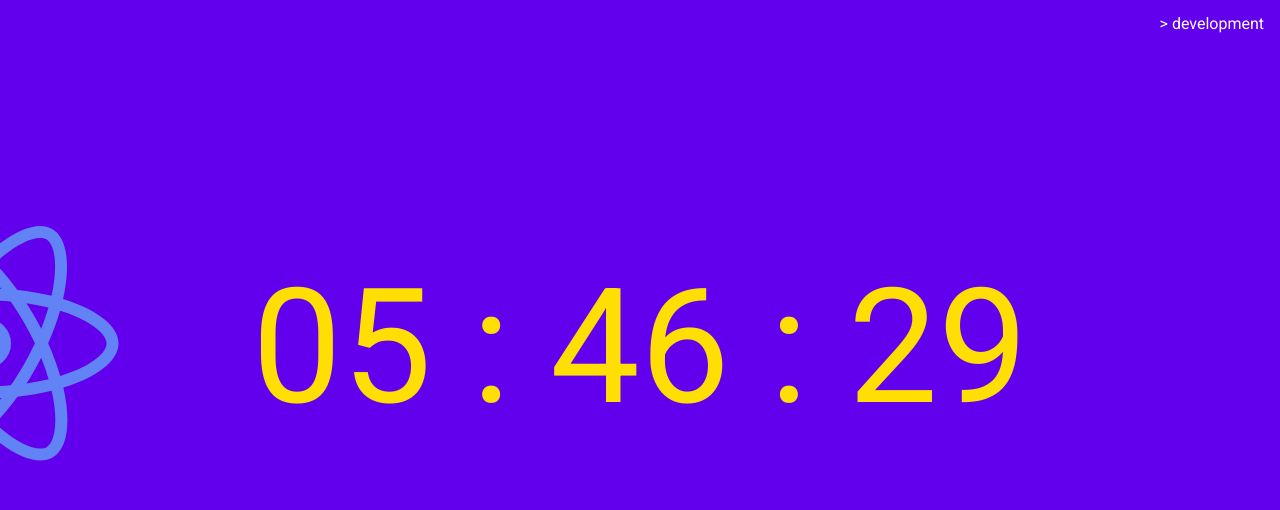
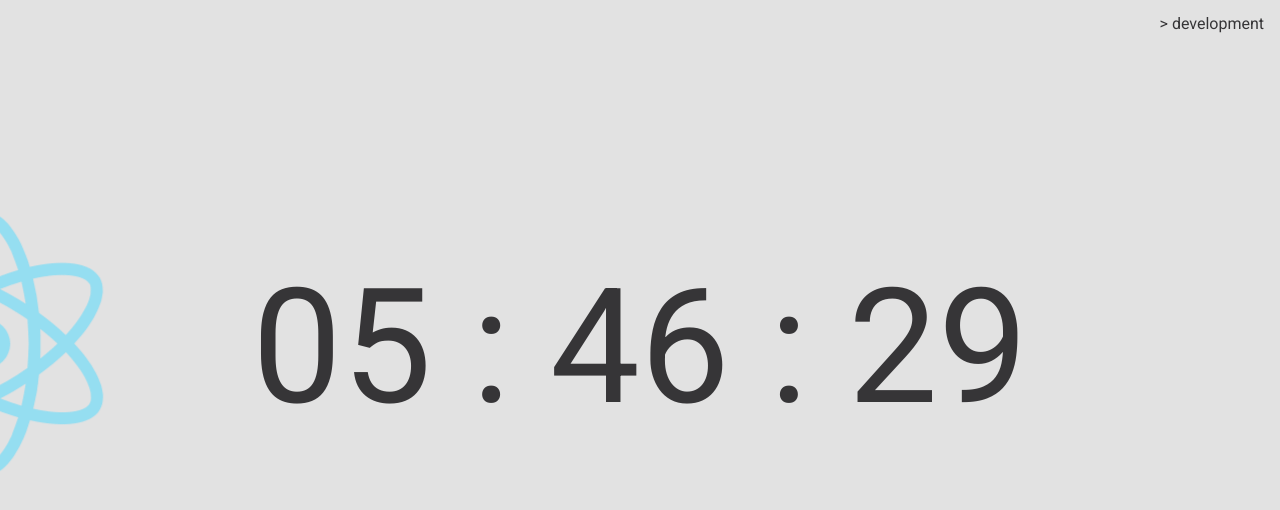
Before and after one commit to dhbalaji/reactStaticPageScaffold, a React (Create React App) app: page / in a window 1280 px wide. Shown: the top 510 px of the page. Built offline with nearby package versions, Linux system fonts and the light colour scheme.

Commit message:
Dark mode picked up from OS

```diff
--- a/src/App.js
+++ b/src/App.js
@@ -1,10 +1,20 @@
 import React from 'react'
 import './App.scss'
 import LiveClock from './components/LiveClock'
+import { shouldUseDarkMode } from './common/helper'
 
-function App() {
+// TODO: Put pref to local storage or check local storage option
+class App extends React.Component {
+    state = {
+        isDarkModeEnabled: shouldUseDarkMode()
+    }
+
+    render() {
+        const { isDarkModeEnabled } = this.state
+        let appClassName = isDarkModeEnabled ? 'darkTheme' : 'lightTheme'
+        appClassName = `${appClassName} App`
         return (
-        <div className="App">
+            <div className={appClassName}>
                 <header className="App-header">
                     <img
                         src={process.env.PUBLIC_URL + '/img/logo.svg'}
@@ -19,5 +29,6 @@ function App() {
             </div>
         )
     }
+}
 
 export default App
--- a/src/App.scss
+++ b/src/App.scss
@@ -1,7 +1,14 @@
 @import 'scss/variables';
 @import "scss/breakpoints";
 .App {
-    background-color: $bg-color;
+    &.lightTheme {
+        background-color: $lightModeBackgroundColor;
+        color: $textColorLightMode;
+    }
+    &.darkTheme {
+        background-color: $darkModeBackgroundColor;
+        color: $textColorDarkMode;
+    }
     min-height: 100vh;
     min-width: 100%;
 
@@ -16,15 +23,10 @@
         left: -15rem;
         height: 20rem;
         opacity: 0.6;
+        animation: logo-spin infinite 10s linear;
 
         @include phone {
             top: 15%;
-        }
-
-        @media (prefers-reduced-motion: no-preference) {
-            &-logo {
-                animation: logo-spin infinite 10s linear;
-            }
         }
     }
 
@@ -32,7 +34,6 @@
         display: flex;
         align-items: flex-start;
         justify-content: space-between;
-        color: $white;
         font-size: 1rem;
         padding: 1rem;
         flex-direction: row-reverse;
--- /dev/null
+++ b/src/common/constants.js
@@ -0,0 +1 @@
+export const USE_DARK_MODE = 'useDarkMode'
--- /dev/null
+++ b/src/common/helper.js
@@ -0,0 +1,59 @@
+import { USE_DARK_MODE } from './constants'
+
+/**
+ * Should return true when dark mode enabled
+ * Should return false when dark mode disabled
+ * @returns {boolean}
+ */
+export const checkIfDarkModeEnabledOnClientDevice = () => {
+    if (window && window.matchMedia) {
+        return window.matchMedia('(prefers-color-scheme: dark)').matches
+    }
+    return false
+}
+
+/**
+ * Should take isDarkModeEnabled as arg, its a boolean
+ * Should set state to local storage.
+ * Should return false when error occurs when saving to local storage
+ * @param isDarkModeEnabled
+ */
+export const setDarkModePrefToLocalStorage = (isDarkModeEnabled) => {
+    if (window && window.localStorage) {
+        try {
+            window.localStorage.setItem(USE_DARK_MODE, isDarkModeEnabled)
+            return true
+        } catch (e) {
+            return false
+        }
+    }
+}
+
+/**
+ * Should return the exact pref from local storage when no error occurs
+ * Should return false when local storage read error occurred
+ * @returns {string|boolean}
+ */
+export const getDarkModePrefFromLocalStorage = () => {
+    if (window && window.localStorage) {
+        try {
+            return window.localStorage.getItem(USE_DARK_MODE)
+        } catch (e) {
+            return false
+        }
+    }
+}
+
+/**
+ * If user wants dark mode on his apps, use it first. If for some reason
+ * dark mode is disabled on his client but he chooses dark mode on app. Use it next
+ *
+ * If dark mode is enabled in either client or app, use it.
+ * @returns {boolean|string}
+ */
+export const shouldUseDarkMode = () => {
+    return (
+        checkIfDarkModeEnabledOnClientDevice() ||
+        getDarkModePrefFromLocalStorage()
+    )
+}
--- a/src/components/clock.scss
+++ b/src/components/clock.scss
@@ -2,7 +2,6 @@
 @import '../scss/variables';
 .clock {
     font-size: 10rem;
-    color: $clock-text-color;
     text-align: center;
 
     @include phone {
--- a/src/scss/_variables.scss
+++ b/src/scss/_variables.scss
@@ -2,3 +2,11 @@
 $bg-color: #6200EE;
 $clock-text-color:  #ffde03;
 $white: white;
+
+$darkModeBackgroundColor: #363537;
+$textColorDarkMode: #FAFAFA;
+$borderColorDarkMode: #6B8096;
+
+$lightModeBackgroundColor: #E2E2E2;
+$textColorLightMode: #363537;
+$borderColorLightMode: #FFF;
```
Lines whose indentation alone changed are shown as unchanged.
